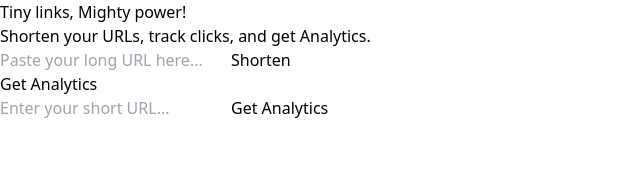
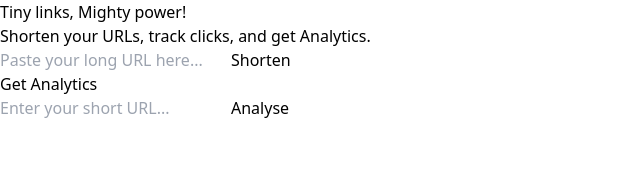
Before and after one commit to neschal-s/short-url, a React app in the folder frontend/: page / in a window 1280 px wide. Shown: the top 186 px of the page, without its empty margins (0-640 px from the left). Built offline with nearby package versions, Linux system fonts and the light colour scheme; the HTML template or start-up script is replaced by a standard one.

Commit message:
Analysis section

```diff
--- a/frontend/src/App.jsx
+++ b/frontend/src/App.jsx
@@ -30,14 +30,18 @@
 
   const handleAnalytics = async (e) => {
   e.preventDefault();
+  if (!analyticsUrl) return alert("Please enter a short URL!");
+
   try {
     const id = analyticsUrl.split("/").pop();
+    if (!id) return alert("Invalid short URL");
+
     const res = await axios.get(`http://localhost:3000/url/analytics/${id}`);
     setAnalytics(res.data);
-    }
-    catch (err) {
+  } catch (err) {
     console.error("Error fetching analytics:", err);
     setAnalytics(null);
+    alert("Failed to fetch analytics. Make sure the short URL is correct.");
   }
 };
 
@@ -98,8 +102,8 @@
         </div>
       )}
 
-      <div className="flex flex-col items-center mt-10 mb-10 w-full max-w-xl">
-        <h2 className="text-2xl mb-3">Get Analytics</h2>
+      <div className="flex flex-col items-center mt-10 mb-10 w-full max-w-md">
+        <h2 className="text-3xl font-extralight mb-3">Get <span className="text-blue-600">Analytics</span></h2>
         <div className="flex gap-3 w-full">
           <input
             type="url"
@@ -112,13 +116,13 @@
             onClick={handleAnalytics}
             className="bg-green-600 hover:bg-green-700 text-white px-6 py-2 rounded-lg shadow"
           >
-            Get Analytics
+            Analyse
           </button>
         </div>
 
         {analytics && (
           <div className="mt-6 bg-white p-2 rounded-xl shadow-md w-full text-left">
-            <h3 className="text-xl font-semibold mb-2">Analytics:</h3>
+            <h3 className="text-xl font-semibold mb-2 text-red-500 text-center">Analytics:</h3>
             <p><strong>Total Clicks:</strong> {analytics.totalClicks}</p>
             <p className="mt-2"><strong>Visit History:</strong></p>
             <ul className="list-disc ml-5 max-h-48 overflow-y-auto">
```
Also changed, not shown: 1 other file (tests, documents, lock files or other folders). Lines whose indentation alone changed are shown as unchanged.
